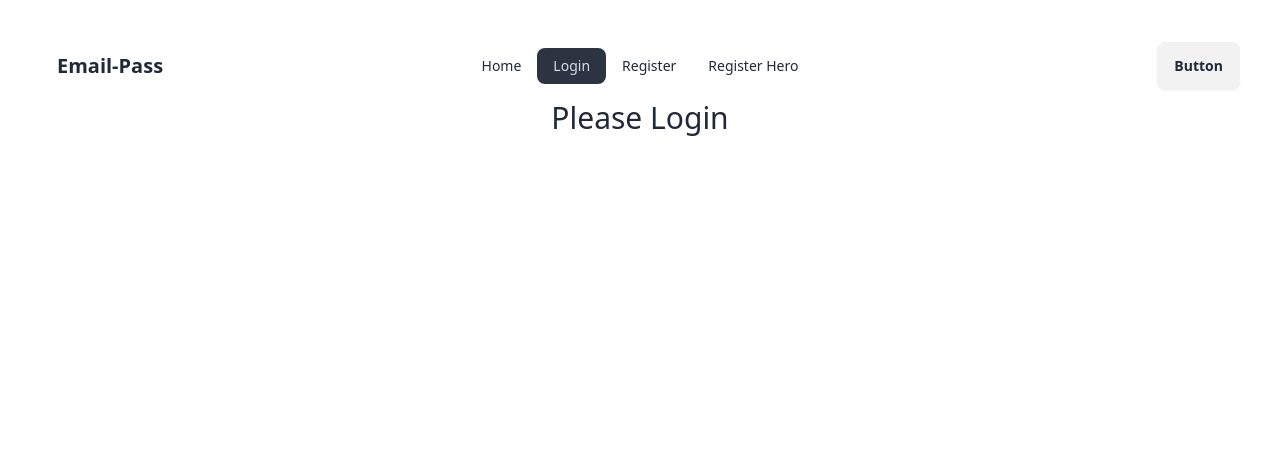
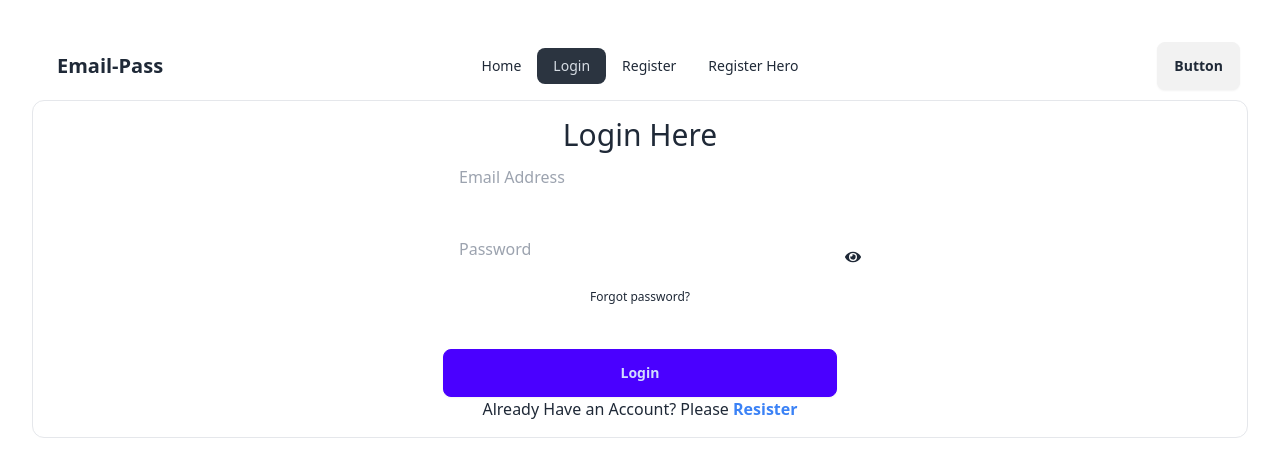
Before and after one commit to TajTanvir1/User-Email-Password-Auth, a React (Vite) app: page /login in a window 1280 px wide. Shown: the top 476 px of the page. Built offline with nearby package versions, Linux system fonts and the light colour scheme.

Commit message:
Verify added'

```diff
--- a/src/components/Login/Login.jsx
+++ b/src/components/Login/Login.jsx
@@ -1,7 +1,102 @@
+import { sendPasswordResetEmail, signInWithEmailAndPassword } from "firebase/auth";
+import { useRef, useState } from "react";
+import { FaEye, FaEyeSlash } from "react-icons/fa";
+import auth from "../../firebase/firebase.config";
+import { Link } from "react-router-dom";
+
 const Login = () => {
+   const [showPassword, setShowPassword] = useState(false);
+   const [registerError, setRegisterError] = useState('');
+   const [success, setSuccess] = useState('');
+   const emailRef = useRef(null);
+
+   const handleLogin = e => {
+      e.preventDefault();
+      const email = e.target.email.value;
+      const password = e.target.password.value;
+      console.log(email, password);
+
+      // Reset Error
+      setRegisterError('');
+      setSuccess('')
+
+
+      // Add Validation
+      signInWithEmailAndPassword(auth, email, password)
+         .then(result => {
+            console.log(result.user);
+            if(result.user.emailVerified){
+               setSuccess('User Login Successfully')
+            }
+            else{
+               alert('Please Verify Your Account')
+            }
+         })
+         .catch(error => {
+            console.error(error)
+            setRegisterError(error.message)
+
+         })
+   }
+
+   const handleForgetPassword = () =>{
+      const email = emailRef.current.value;
+      if(!email){
+         console.log('Please Write a Email', emailRef.current.value);
+         return;
+      }
+      else if(!/^[^\s@]+@[^\s@]+\.[^\s@]+$/.test(email)){
+         console.log('Please provide a valid email');
+         return;
+      }
+      sendPasswordResetEmail(auth, email)
+      .then(()=>{
+         alert('Please check your email')
+      })
+      .catch(error =>{
+         console.log(error)
+      })
+   }
+
    return (
-      <div>
-         <h2 className="text-3xl">Please Login</h2>
+      <div className="border p-4 rounded-xl">
+         <h2 className="text-3xl ">Login Here</h2>
+         <div>
+            <form onSubmit={handleLogin}>
+               <input
+               className="mb-4 px-4 py-3 w-1/3 rounded-lg" type="email"
+               name="email"
+               ref={emailRef}
+               placeholder="Email Address"
+               required />
+               <br />
+               <div className="relative">
+                  <input
+                     className="px-4 py-3 my-2 w-1/3 rounded-lg"
+                     type={showPassword ? "text" : "password"}
+                     name="password"
+                     placeholder="Password" required />
+                  <span className="absolute top-1/3 ml-2" onClick={() => setShowPassword(!showPassword)}>
+                     {
+                        showPassword ? <FaEyeSlash /> : <FaEye />
+                     }
+                  </span>
+                  <label className="label">
+                     <a onClick={handleForgetPassword} href="#" className="label-text-alt mx-auto link link-hover">Forgot password?</a>
+                  </label>
+               </div>
+               <br />
+
+               <input className="btn btn-primary w-1/3 mt-3" type="submit" value="Login" />
+            </form>
+            {
+               registerError && <p className="text-red-400">{registerError}</p>
+            }
+            {
+               success && <p className="text-green-500">{success}</p>
+            }
+            <p>Already Have an Account? Please <Link className="text-blue-500 font-bold" to='/register'>Resister</Link></p>
+         </div>
       </div>
    );
 };
--- a/src/components/Register/Register.jsx
+++ b/src/components/Register/Register.jsx
@@ -1,6 +1,8 @@
-import { createUserWithEmailAndPassword } from "firebase/auth";
+import { createUserWithEmailAndPassword, sendEmailVerification, updateProfile } from "firebase/auth";
 import auth from "../../firebase/firebase.config";
 import { useState } from "react";
+import { FaEye, FaEyeSlash  } from "react-icons/fa";
+import { Link } from "react-router-dom";
 
 const Register = () => {
    const [registerError, setRegisterError] = useState('');
@@ -11,12 +13,18 @@ const Register = () => {
 
    const handleRegister = e => {
       e.preventDefault();
+      const name = e.target.name.value;
       const email = e.target.email.value;
       const password = e.target.password.value;
-      console.log(email, password);
+      const accepted = e.target.terms.checked;
+      console.log(email, password, accepted, name);
       // Password Length & Requires
       if(password.length < 6){
          setRegisterError('Password should be at Least 6 Characters or Longer');
+         return;
+      }
+      else if(!accepted){
+         setRegisterError('Please Accept our Terms & Conditions');
          return;
       }
       // else if(!regularExpression.test(password)){
@@ -40,11 +48,31 @@ const Register = () => {
       // Reset Error
       setRegisterError('');
       setSuccess('')
+
       // create user
       createUserWithEmailAndPassword(auth, email, password)
       .then(result=>{
          console.log(result.user),
          setSuccess('User Created Successfully')
+
+         // Update User
+         updateProfile(result, {
+            displayName: name,
+            photoURL: "https://example.com/jane-q-user/profile.jpg"
+         })
+         .then(()=> console.log('Profile Updated'))
+
+         .catch(error => {
+            console.log(error.message)
+         })
+
+         // Send verification Email
+         sendEmailVerification(result.user)
+         .then(() => {
+            alert('Please Check your Email and verify your account')
+         })
+
+
       })
       .catch(error => [
          console.error(error),
@@ -59,14 +87,25 @@ const Register = () => {
          <h2 className="text-3xl ">Please Register</h2>
          <div>
             <form onSubmit={handleRegister}>
+               <input className="mb-4 px-4 py-3 w-1/3 rounded-lg" type="name" name="name" placeholder="Your Name" required />
+               <br />
                <input className="mb-4 px-4 py-3 w-1/3 rounded-lg" type="email" name="email" placeholder="Email Address" required />
                <br />
+               <div className="relative">
                <input
                className="px-4 py-3 my-2 w-1/3 rounded-lg"
                type={showPassword ? "text" : "password"}
                name="password"
                placeholder="Password" required />
-               <span onClick={() => setShowPassword(!showPassword)}>Show</span>
+               <span className="absolute top-1/3 ml-2" onClick={() => setShowPassword(!showPassword)}>
+                  {
+                  showPassword ? <FaEyeSlash /> : <FaEye />
+                  }
+                  </span>
+               </div>
+               <br />
+               <input type="checkbox" name="terms" />
+               <label className="ml-2" htmlFor="terms">Accept Our <a href="">Terms & Conditions</a></label>
                <br />
                <input className="btn btn-secondary w-1/3 mt-3" type="submit" value="Register" />
             </form>
@@ -76,6 +115,7 @@ const Register = () => {
             {
                success && <p className="text-green-500">{success}</p>
             }
+            <p>New to this website? Please <Link className="text-blue-500 font-bold" to='/login'>Login</Link></p>
          </div>
 
       </div>
```
